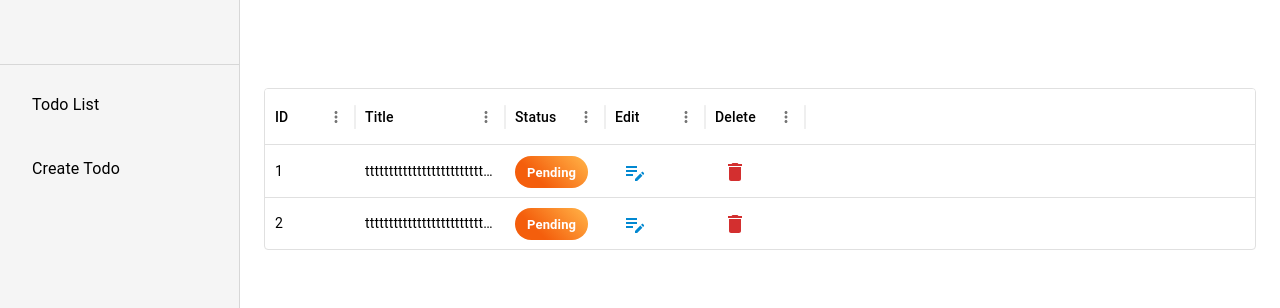
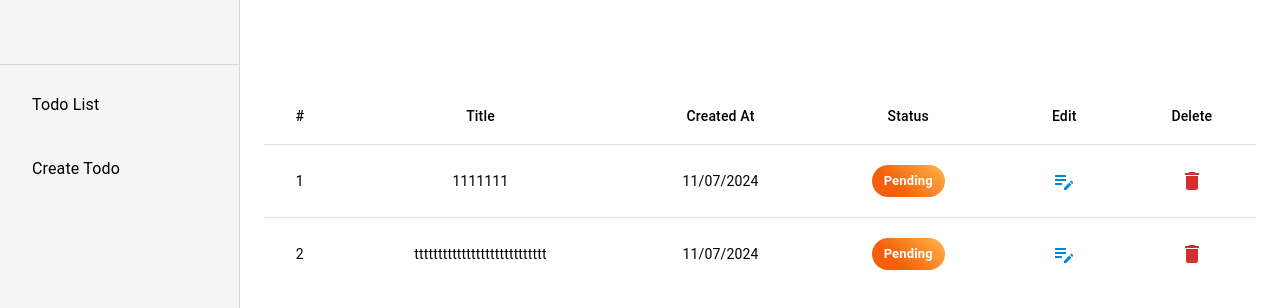
Before and after one commit to Sujoy-Kumar-Das/todo-app-redux, a React (Vite) app: page /todo-list in a window 1280 px wide. Shown: the top 308 px of the page. Built offline with nearby package versions, Linux system fonts and the light colour scheme.

Commit message:
delete and sorting functionality added

```diff
--- a/src/components/form/TodoForm.tsx
+++ b/src/components/form/TodoForm.tsx
@@ -32,7 +32,6 @@ export default function TodoFrom({
   if (defaultValues) {
     formConfig["defaultValues"] = defaultValues;
   }
-  console.log(formConfig);
   const methods = useForm(formConfig);
   const { handleSubmit } = methods;
   const submitHandler = (data: FieldValues) => {
--- a/src/pages/createTodo/CreateTodo.tsx
+++ b/src/pages/createTodo/CreateTodo.tsx
@@ -1,5 +1,5 @@
 import { zodResolver } from "@hookform/resolvers/zod";
-import { Box, Button, Container, Typography } from "@mui/material";
+import { Box, Button, Container, Stack, Typography } from "@mui/material";
 import { FieldValues } from "react-hook-form";
 import TodoFrom from "../../components/form/TodoForm";
 import TodoInputField from "../../components/form/TodoInputField";
@@ -19,26 +19,29 @@ export default function CreateTodo() {
     <Container>
       <Box
         sx={{
-          bgcolor: "background.paper",
-          px: 5,
-          py: 8,
           borderRadius: 2,
           boxShadow: 5,
         }}
       >
-        <Typography component={"h1"} variant="h3" textAlign={"center"} mb={4}>
+        <Typography
+          sx={{ bgcolor: "background.paper", px: 3, py: 3 }}
+          component={"h1"}
+          variant="h6"
+          textAlign={"left"}
+          mb={4}
+        >
           Create A Todo Now
         </Typography>
-
         <TodoFrom
           onSubmit={handleCreateTodo}
-          sx={{
-            display: "flex",
-            flexDirection: "column",
-            flexWrap: "wrap",
-            gap: 2,
-          }}
           resolver={zodResolver(todoValidationSchema)}
+        >
+          <Stack
+            direction={"column"}
+            spacing={3}
+            bgcolor={"background.default"}
+            p={3}
+            borderRadius={2}
           >
             <TodoInputField
               name="title"
@@ -52,32 +55,19 @@ export default function CreateTodo() {
               label="Description"
               placeholder="Enter Your Description."
             />
-          <Button fullWidth variant="contained" type="submit">
+            <Button
+              fullWidth
+              variant="contained"
+              type="submit"
+              sx={{
+                background: "linear-gradient(45deg, #2779F5 30%, #3FC1C9 90%)",
+              }}
+            >
               Add Todo
             </Button>
+          </Stack>
         </TodoFrom>
       </Box>
-      {todos.length > 0 &&
-        todos.map((todo) => (
-          <Box
-            key={todo.id}
-            sx={{
-              bgcolor: "background.paper",
-              px: 2,
-              py: 3,
-              borderRadius: 2,
-              boxShadow: 2,
-              mt: 5,
-            }}
-          >
-            <Typography variant="h6" sx={{ overflowWrap: "break-word" }}>
-              {todo.title}
-            </Typography>
-            <Typography variant="body1" sx={{ overflowWrap: "break-word" }}>
-              {todo.description}
-            </Typography>
-          </Box>
-        ))}
     </Container>
   );
 }
--- a/src/pages/todoList.tsx/TodoList.tsx
+++ b/src/pages/todoList.tsx/TodoList.tsx
@@ -1,17 +1,33 @@
 import DeleteIcon from "@mui/icons-material/Delete";
 import EditNoteIcon from "@mui/icons-material/EditNote";
-import { Chip, IconButton } from "@mui/material";
+import {
+  Chip,
+  IconButton,
+  Table,
+  TableBody,
+  TableCell,
+  TableContainer,
+  TableHead,
+  TableRow,
+} from "@mui/material";
 import Box from "@mui/material/Box";
-import { DataGrid } from "@mui/x-data-grid";
 import { useState } from "react";
 import EditModal from "../../components/ui/shared/modal/EditModal";
-import { deleteTodoReducer } from "../../redux/features/todo.slice";
+import {
+  deleteTodoReducer,
+  editTodoReducer,
+} from "../../redux/features/todo.slice";
 import { useAppDispatch, useAppSelector } from "../../redux/hooks";
+import formatDate from "../../utils/formatDate";
+
 export default function TodoList() {
   const [openEditModal, SetEditModal] = useState(false);
   const [editData, SetEditData] = useState({});
   const { todos } = useAppSelector((state) => state.todos);
+
   const deleteTodoDispatch = useAppDispatch();
+  const completeDispatch = useAppDispatch();
+
   const handleDeleteTodo = (id) => {
     deleteTodoDispatch(deleteTodoReducer(id));
   };
@@ -21,67 +37,86 @@ export default function TodoList() {
     SetEditData(data);
   };
 
-  const columns = [
-    { field: "id", headerName: "ID", width: 90 },
-    {
-      field: "title",
-      headerName: "Title",
-      width: 150,
-    },
-    {
-      field: "isCompleted",
-      headerName: "Status",
-      renderCell: ({ row }) => {
-        const isCompleted = row.isCompleted;
+  const handleCompleteTodo = (id) => {
+    completeDispatch(editTodoReducer({ id, isCompleted: true }));
+  };
+
   return (
+    <Box sx={{ width: "100%" }}>
+      <TableContainer>
+        <Table sx={{ minWidth: 650 }} aria-label="simple table">
+          <TableHead>
+            <TableRow>
+              <TableCell align="center">#</TableCell>
+              <TableCell align="center">Title</TableCell>
+              <TableCell align="center">Created At</TableCell>
+              <TableCell align="center">Status</TableCell>
+              <TableCell align="center">Edit</TableCell>
+              <TableCell align="center">Delete</TableCell>
+            </TableRow>
+          </TableHead>
+          <TableBody>
+            {todos.map((todo, index) => (
+              <TableRow
+                key={todo.id}
+                sx={{
+                  "&:last-child td, &:last-child th": { border: 0 },
+                }}
+              >
+                <TableCell
+                  component="th"
+                  scope="row"
+                  sx={{ textAlign: "center" }}
+                >
+                  {index + 1}
+                </TableCell>
+                <TableCell align="right" sx={{ textAlign: "center" }}>
+                  {todo.title}
+                </TableCell>
+                <TableCell align="right" sx={{ textAlign: "center" }}>
+                  {formatDate(todo?.createdAt as string)}
+                </TableCell>
+                <TableCell align="right">
+                  <Box sx={{ display: "flex", justifyContent: "center" }}>
                     <Chip
-            label={isCompleted ? "Completed" : "Pending"}
+                      label={todo.isCompleted ? "Completed" : "Pending"}
                       sx={{
-              background: isCompleted
+                        background: todo.isCompleted
                           ? `linear-gradient(45deg, #2779F5 30%, #3FC1C9 90%)`
                           : `linear-gradient(45deg, #F45E0C 30%, #FFA940 90%)`,
-
                         color: "background.default",
                         fontWeight: "bold",
                       }}
+                      onClick={() => handleCompleteTodo(todo.id)}
                     />
-        );
-      },
-    },
-    {
-      field: "edit",
-      headerName: "Edit",
-      renderCell: ({ row }) => {
-        return (
-          <IconButton color="info" onClick={() => handleEditTodo(row.id)}>
+                  </Box>
+                </TableCell>
+
+                <TableCell align="right">
+                  <Box sx={{ display: "flex", justifyContent: "center" }}>
+                    <IconButton
+                      color="info"
+                      onClick={() => handleEditTodo(todo.id)}
+                    >
                       <EditNoteIcon />
                     </IconButton>
-        );
-      },
-    },
-    {
-      field: "isDeleted",
-      headerName: "Delete",
-      renderCell: ({ row }) => {
-        return (
-          <IconButton color="error" onClick={() => handleDeleteTodo(row.id)}>
+                  </Box>
+                </TableCell>
+                <TableCell align="right">
+                  <Box sx={{ display: "flex", justifyContent: "center" }}>
+                    <IconButton
+                      color="error"
+                      onClick={() => handleDeleteTodo(todo.id)}
+                    >
                       <DeleteIcon />
                     </IconButton>
-        );
-      },
-    },
-  ];
-  return (
-    <Box sx={{ width: "100%" }}>
-      <DataGrid
-        rows={todos}
-        columns={columns}
-        hideFooter={true}
-        hideFooterPagination={true}
-        hideFooterSelectedRowCount={false}
-        disableColumnResize={true}
-        disableAutosize={true}
-      />
+                  </Box>
+                </TableCell>
+              </TableRow>
+            ))}
+          </TableBody>
+        </Table>
+      </TableContainer>
       <EditModal setOpen={SetEditModal} open={openEditModal} data={editData} />
     </Box>
   );
--- a/src/redux/features/todo.slice.ts
+++ b/src/redux/features/todo.slice.ts
@@ -9,7 +9,7 @@ const initialState: TInitialState = {
   todos: [
     {
       description: "aaaaaaaaaaaaaaaaaaaaaaaaaaaaaaa",
-      title: "tttttttttttttttttttttttttttt",
+      title: "1111111",
       id: 1,
       createdAt: new Date().toISOString(),
       isDeleted: false,
@@ -24,6 +24,16 @@ const initialState: TInitialState = {
       isCompleted: false,
     },
   ],
+};
+const sortTodos = (todos: TTodo[]) => {
+  return todos.slice().sort((a, b) => {
+    if (a.isCompleted && !b.isCompleted) return 1;
+    if (!a.isCompleted && b.isCompleted) return -1;
+    return (
+      new Date(b.createdAt as string).getTime() -
+      new Date(a.createdAt as string).getTime()
+    );
+  });
 };
 
 const todoSlice = createSlice({
@@ -41,28 +51,36 @@ const todoSlice = createSlice({
       };
 
       state.todos.push(newTodo);
+      state.todos = sortTodos(state.todos);
     },
     editTodoReducer: (state, action) => {
       const payload = action.payload;
-      const matchedTodo = state.todos.find((todo) => todo.id === payload.id);
+      const findTodo = state.todos.find((todo) => todo.id === payload.id);
 
-      const filterTodo = state.todos.filter((todo) => todo.id !== payload.id);
+      if (findTodo) {
+        const remainingTodo = state.todos.filter(
+          (todo) => todo.id !== payload.id
+        );
+        const updatedTodo: TTodo = {
+          id: findTodo?.id as number,
+          title: payload.title ? payload.title : findTodo?.title,
+          description: payload.description
+            ? payload.description
+            : findTodo?.description,
+          isDeleted: payload.isDeleted
+            ? payload.isDeleted
+            : findTodo?.isDeleted,
+          isCompleted: payload.isCompleted
+            ? payload.isCompleted
+            : findTodo?.isCompleted,
+          updatedAt: new Date().toISOString(),
+          createdAt: findTodo.createdAt,
+        };
 
-      const updatedTodo: TTodo = {
-        id: matchedTodo?.id as number,
-        title: payload.title ? payload.title : matchedTodo?.title,
-        description: payload.title ? payload.title : matchedTodo?.description,
-        isDeleted: payload.title ? payload.title : matchedTodo?.isDeleted,
-        isCompleted: payload.title ? payload.title : matchedTodo?.isCompleted,
-        updatedAt: new Date().toISOString(),
-      };
-
-      const updatedTodos = [...filterTodo, updatedTodo];
-
-      state.todos = updatedTodos;
-      console.log(state);
+        const updatedTodos = [...remainingTodo, updatedTodo];
+        state.todos = sortTodos(updatedTodos);
+      }
     },
-
     deleteTodoReducer: (state, action) => {
       const findTodo = state.todos.find((todo) => todo.id === action.payload);
 
@@ -71,7 +89,7 @@ const todoSlice = createSlice({
           (todo) => todo.id !== action.payload
         );
 
-        state.todos = [...remainingTodo];
+        state.todos = sortTodos(remainingTodo);
       }
     },
   },
--- /dev/null
+++ b/src/utils/formatDate.ts
@@ -0,0 +1,11 @@
+const formatDate = (date: string) => {
+  const newDate = new Date(date);
+
+  const formattedDate = `${String(newDate.getDate()).padStart(2, "0")}/${String(
+    newDate.getMonth() + 1
+  ).padStart(2, "0")}/${newDate.getFullYear()}`;
+
+  return formattedDate;
+};
+
+export default formatDate;
```
Lines whose indentation alone changed are shown as unchanged.
